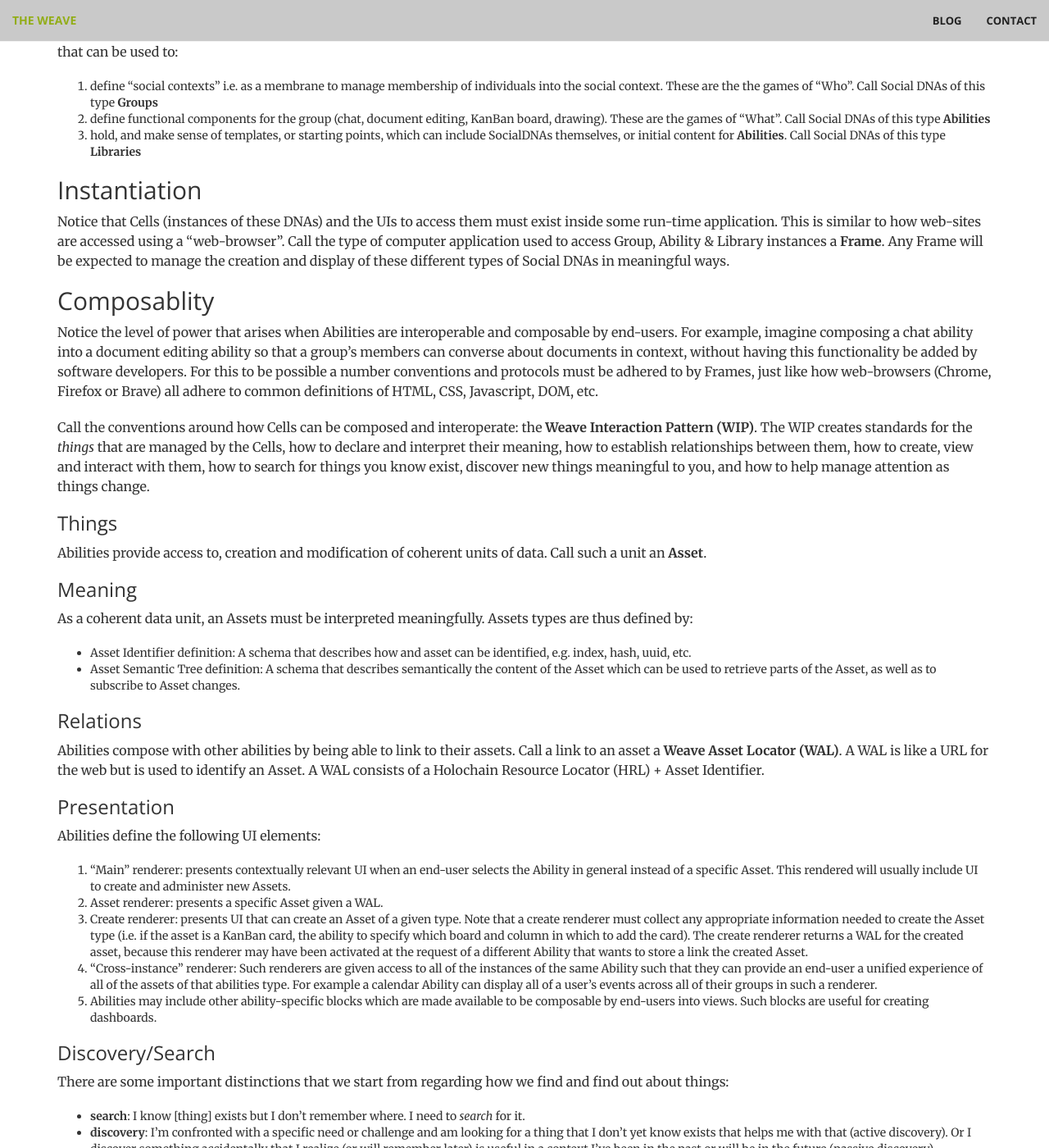
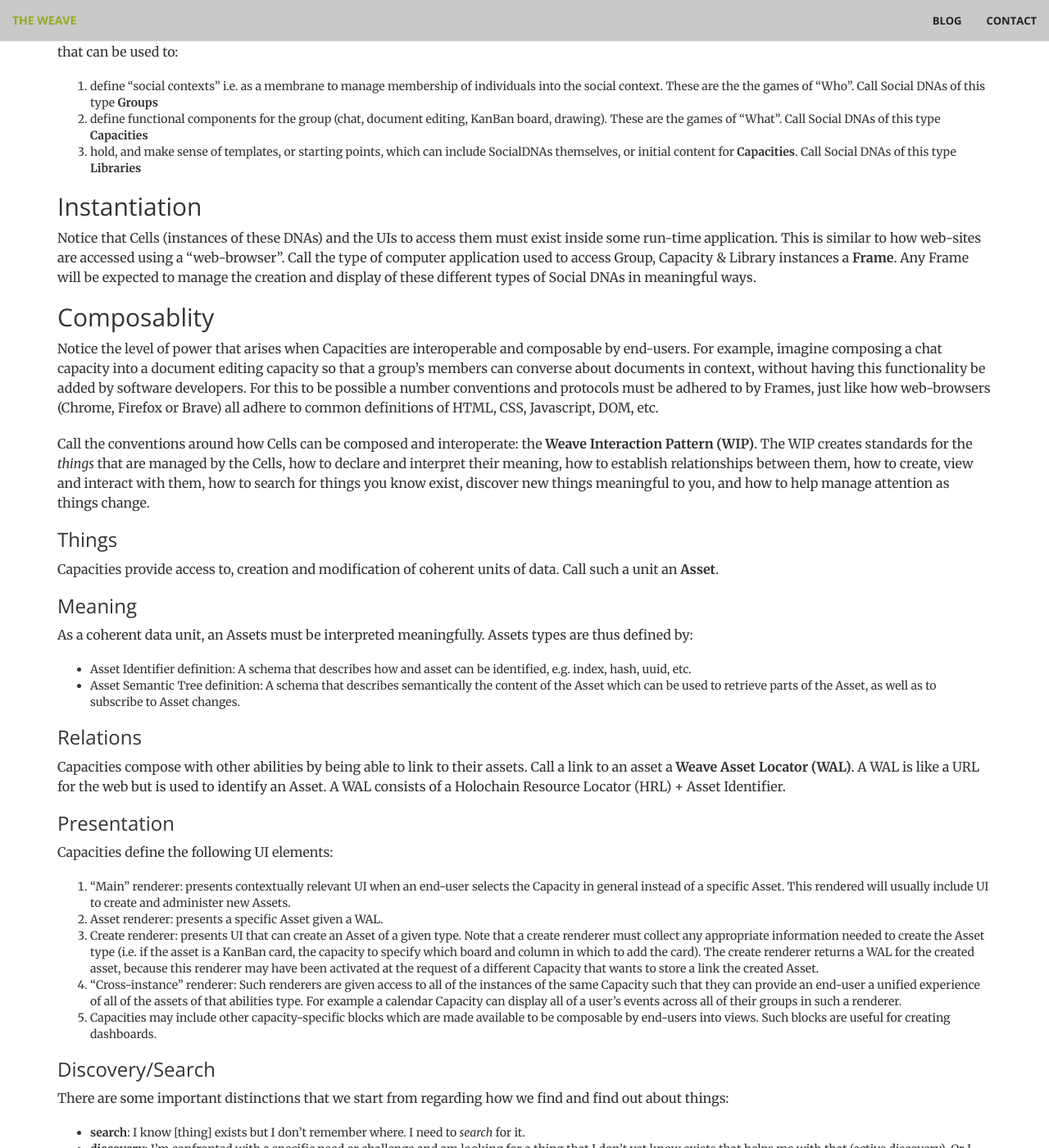
Before and after one commit to lightningrodlabs/theweave, a Jekyll site: the page built from docs/paper.md, in a window 1280 px wide and 1400 px high, scrolled down 857 px. Shown: the whole window at 82% size. Built offline with Jekyll 4.4.1, drawn with Linux system fonts in a browser that asks for light colours; our own code applies the rules of GitHub Pages for plain Markdown files; some of the changed text lies outside the part shown.

Commit message:
change ability->capcity

```diff
--- a/docs/paper.md
+++ b/docs/paper.md
@@ -27,20 +27,20 @@ One such substrate that matches these criteria is Holochain, which is built out
 Notice that large scale society is build out of many types of these Social DNAs assembled in many ways.  Some of the types include those Social DNAs that can be used to:
 
 1. define "social contexts" i.e. as a membrane to manage membership of individuals into the social context.  These are the the games of "Who".  Call Social DNAs of this type **Groups**
-1. define functional components for the group (chat, document editing, KanBan board, drawing).  These are the games of "What". Call Social DNAs of this type **Abilities**
-1. hold, and make sense of templates, or starting points, which can include SocialDNAs themselves, or initial content for **Abilities**. Call Social DNAs of this type **Libraries**
+1. define functional components for the group (chat, document editing, KanBan board, drawing).  These are the games of "What". Call Social DNAs of this type **Capacities**
+1. hold, and make sense of templates, or starting points, which can include SocialDNAs themselves, or initial content for **Capacities**. Call Social DNAs of this type **Libraries**
 
 ## Instantiation
-Notice that Cells (instances of these DNAs) and the UIs to access them must exist inside some run-time application.  This is similar to how web-sites are accessed using a "web-browser".  Call the type of computer application used to access Group, Ability & Library instances a **Frame**.  Any Frame will be expected to manage the creation and display of these different types of Social DNAs in meaningful ways.
+Notice that Cells (instances of these DNAs) and the UIs to access them must exist inside some run-time application.  This is similar to how web-sites are accessed using a "web-browser".  Call the type of computer application used to access Group, Capacity & Library instances a **Frame**.  Any Frame will be expected to manage the creation and display of these different types of Social DNAs in meaningful ways.
 
 ## Composablity
-Notice the level of power that arises when Abilities are interoperable and composable by end-users.  For example, imagine composing a chat ability into a document editing ability so that a group's members can converse about documents in context, without having this functionality be added by software developers.  For this to be possible a number conventions and protocols must be adhered to by Frames, just like how web-browsers (Chrome, Firefox or Brave) all adhere to common definitions of HTML, CSS, Javascript, DOM, etc.
+Notice the level of power that arises when Capacities are interoperable and composable by end-users.  For example, imagine composing a chat capacity into a document editing capacity so that a group's members can converse about documents in context, without having this functionality be added by software developers.  For this to be possible a number conventions and protocols must be adhered to by Frames, just like how web-browsers (Chrome, Firefox or Brave) all adhere to common definitions of HTML, CSS, Javascript, DOM, etc.
 
 Call the conventions around how Cells can be composed and interoperate: the **Weave Interaction Pattern (WIP)**.  The WIP creates standards for the *things* that are managed by the Cells, how to declare and interpret their meaning, how to establish relationships between them, how to create, view and interact with them, how to search for things you know exist, discover new things meaningful to you, and how to help manage attention as things change.
 
 ### Things
 
-Abilities provide access to, creation and modification of coherent units of data.  Call such a unit an **Asset**.
+Capacities provide access to, creation and modification of coherent units of data.  Call such a unit an **Asset**.
 
 ### Meaning
 
@@ -50,17 +50,17 @@ As a coherent data unit, an Assets must be interpreted meaningfully.  Assets typ
 
 ### Relations
 
-Abilities compose with other abilities by being able to link to their assets.  Call a link to an asset a **Weave Asset Locator (WAL)**.  A WAL is like a URL for the web but is used to identify an Asset.  A WAL consists of a Holochain Resource Locator (HRL) + Asset Identifier.
+Capacities compose with other abilities by being able to link to their assets.  Call a link to an asset a **Weave Asset Locator (WAL)**.  A WAL is like a URL for the web but is used to identify an Asset.  A WAL consists of a Holochain Resource Locator (HRL) + Asset Identifier.
 
 ### Presentation
 
-Abilities define the following UI elements:
+Capacities define the following UI elements:
 
-1. "Main" renderer: presents contextually relevant UI when an end-user selects the Ability in general instead of a specific Asset.  This rendered will usually include UI to create and administer new Assets.
+1. "Main" renderer: presents contextually relevant UI when an end-user selects the Capacity in general instead of a specific Asset.  This rendered will usually include UI to create and administer new Assets.
 1. Asset renderer: presents a specific Asset given a WAL.
-1. Create renderer: presents UI that can create an Asset of a given type.  Note that a create renderer must collect any appropriate information needed to create the Asset type (i.e. if the asset is a KanBan card, the ability to specify which board and column in which to add the card).  The create renderer returns a WAL for the created asset, because this renderer may have been activated at the request of a different Ability that wants to store a link the created Asset.
-1. "Cross-instance" renderer:  Such renderers are given access to all of the instances of the same Ability such that they can provide an end-user a unified experience of all of the assets of that abilities type.  For example a calendar Ability can display all of a user's events across all of their groups in such a renderer.
-1. Abilities may include other ability-specific blocks which are made available to be composable by end-users into views.  Such blocks are useful for creating dashboards.
+1. Create renderer: presents UI that can create an Asset of a given type.  Note that a create renderer must collect any appropriate information needed to create the Asset type (i.e. if the asset is a KanBan card, the capacity to specify which board and column in which to add the card).  The create renderer returns a WAL for the created asset, because this renderer may have been activated at the request of a different Capacity that wants to store a link the created Asset.
+1. "Cross-instance" renderer:  Such renderers are given access to all of the instances of the same Capacity such that they can provide an end-user a unified experience of all of the assets of that abilities type.  For example a calendar Capacity can display all of a user's events across all of their groups in such a renderer.
+1. Capacities may include other capacity-specific blocks which are made available to be composable by end-users into views.  Such blocks are useful for creating dashboards.
 
 ### Discovery/Search
 
@@ -78,9 +78,9 @@ Furthermore we must hold to the truth that information makes sense only in conte
 
 The consequences of these mandates to the WIP are:
 
-- Abilities may define a **Search function**  which implements search across the assets in the Ability.  This function is triggered by end-users and is called either with a plain-text search string or with a Sematic Tree Regular Expression, and should return any matching Assets.  Thus, the Frame can always return the context of the found items to the user because it knows which abilities are associated with which groups.
-- *Libraries* are available to search for and discover across the range of classes of entities that might exist, i.e. specific information (Assets), functional capacities (Abilities), starting points (templates within Abilities).
-- Abilities may also provide information to the Frame about Asset data that should be indexed for fast searching and propagation.
+- Capacities may define a **Search function**  which implements search across the assets in the Capacity.  This function is triggered by end-users and is called either with a plain-text search string or with a Sematic Tree Regular Expression, and should return any matching Assets.  Thus, the Frame can always return the context of the found items to the user because it knows which abilities are associated with which groups.
+- *Libraries* are available to search for and discover across the range of classes of entities that might exist, i.e. specific information (Assets), functional capacities (Capacities), starting points (templates within Capacities).
+- Capacities may also provide information to the Frame about Asset data that should be indexed for fast searching and propagation.
 
 ### Attention
 
```
